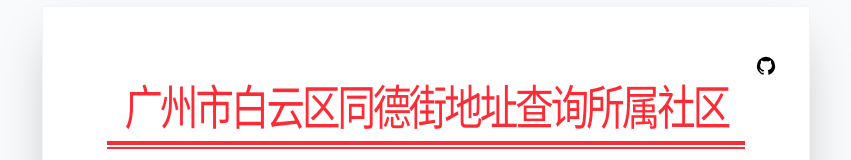
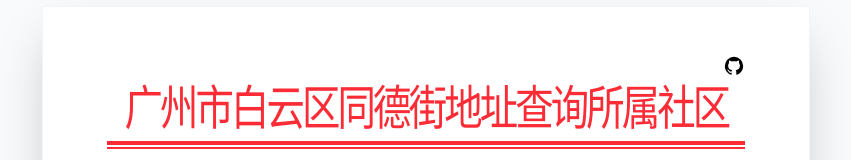
Before and after one commit to dev-chenxing/neighborhood-locator, an Astro site in the folder apps/web/: page / in a window 1280 px wide. Shown: the top 160 px of the page, without its empty margins (214-1065 px from the left). Built offline with nearby package versions, Linux system fonts and the light colour scheme; Astro itself is replaced by a stand-in of ours.

Commit message:
fix: adjust padding in NavHeader component

```diff
--- a/apps/web/src/components/NavHeader.astro
+++ b/apps/web/src/components/NavHeader.astro
@@ -10,7 +10,7 @@ const { title, githubUrl } = Astro.props;
 ---
 
 <nav class="pt-6 sm:pt-8 md:pt-12">
-  <div class="flex justify-end px-8 mb-0.5 md:mb-2">
+  <div class="flex justify-end px-8 md:px-16 mb-0.5 md:mb-2">
     <a
       href={githubUrl}
       class="text-black hover:text-red-500"
```
